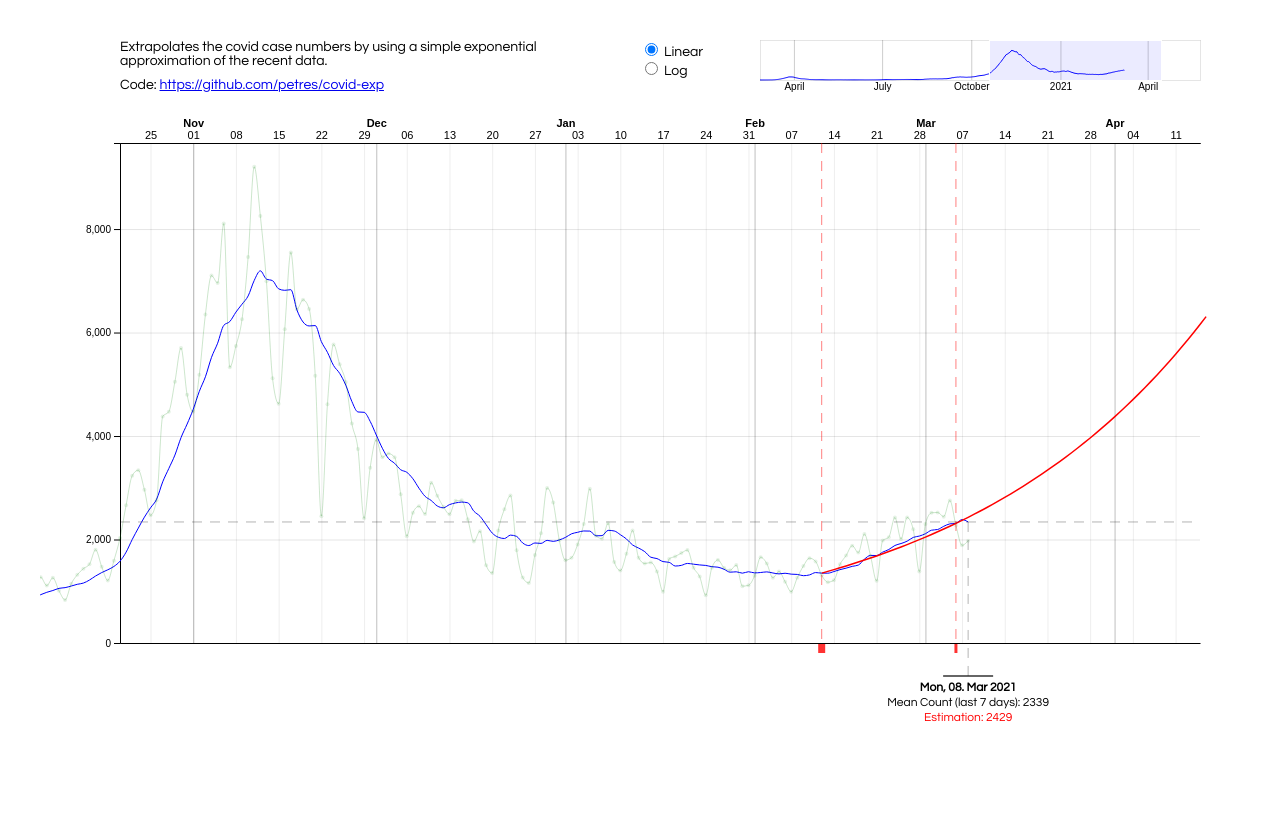
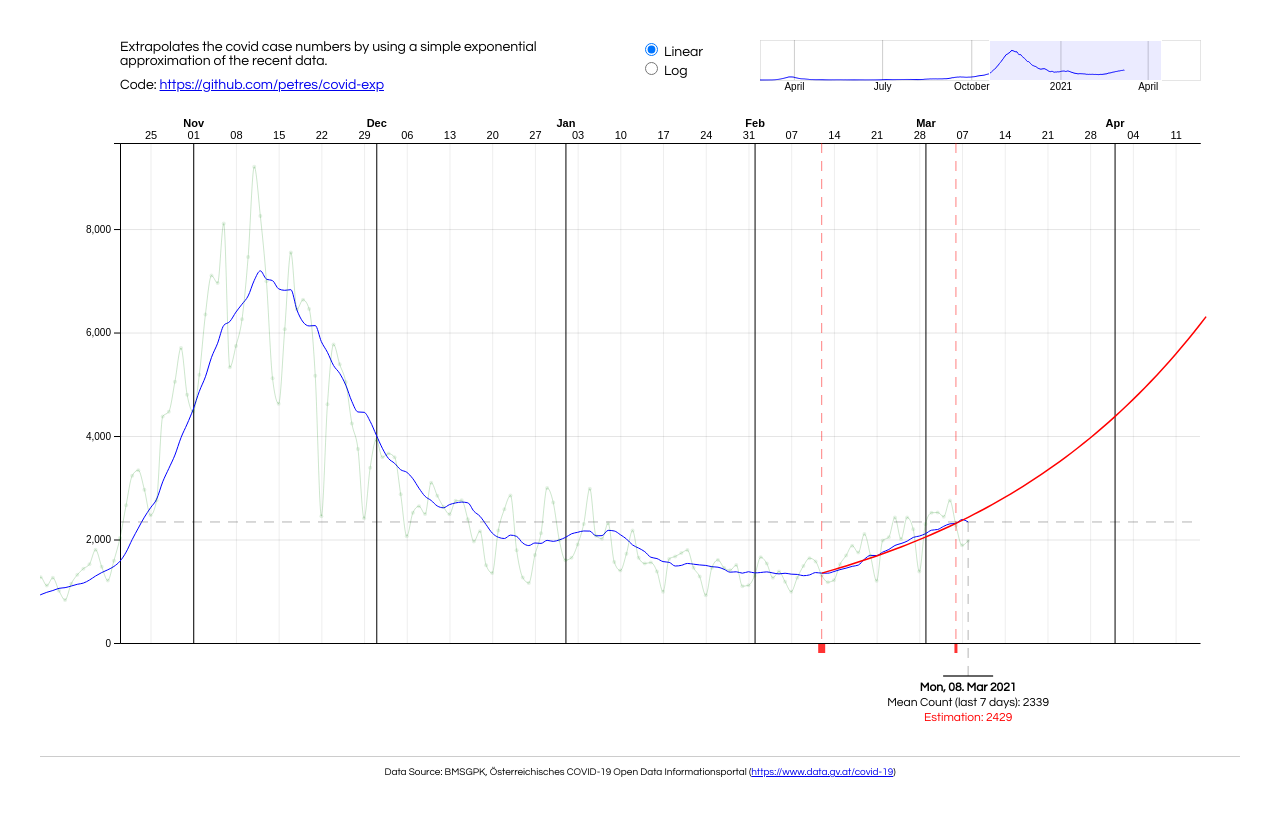
Before and after one commit to petres/covid-exp, a website built with webpack: page index.html in a window 1280 px wide. Built offline with nearby package versions, Linux system fonts and the light colour scheme.

Commit message:
adding data source

```diff
--- a/index.html
+++ b/index.html
@@ -10,7 +10,7 @@
                 <p>
                     Extrapolates the covid case numbers by using a simple exponential approximation of the recent data.
                 </p>
-                Code: <a id='github' href="https://github.com/petres/covid-exp">https://github.com/petres/covid-exp</a>
+                Code: <a id='github' target='_blank' href="https://github.com/petres/covid-exp">https://github.com/petres/covid-exp</a>
             </div>
             <div id="context"></div>
             <div id="buttons">
@@ -25,5 +25,8 @@
             </div>
         </div>
         <div id="timeline"></div>
+        <div id="sources">
+            Data Source: BMSGPK, Österreichisches COVID-19 Open Data Informationsportal (<a target='_blank' href="https://www.data.gv.at/covid-19">https://www.data.gv.at/covid-19</a>)
+        </div>
     </body>
 </html>
--- a/js/main.js
+++ b/js/main.js
@@ -15,9 +15,9 @@ Date.prototype.diffDays = function(date) {
 
 
 var svgWidth  = 1200;
-var svgHeight = 700;
+var svgHeight = 650;
 
-var margin	= {top: 40, right: 40, bottom: 160, left: 80},
+var margin	= {top: 40, right: 40, bottom: 110, left: 80},
     width	= svgWidth - margin.left - margin.right,
     height	= svgHeight - margin.top - margin.bottom;
 
--- a/style/main.scss
+++ b/style/main.scss
@@ -13,6 +13,13 @@ path {
 
 line {
     stroke-width: 1;
+}
+
+#sources {
+    border-top: 1px solid #CCC;
+    padding-top: 10px;
+    font-size: 10px;
+    text-align: center;
 }
 
 #controls {
@@ -60,7 +67,7 @@ line {
         &.timeMonth {
             text {
                 font-size: 11px;
-            }
+            }sources
             line {
             	opacity: 0.25;
             }
```
